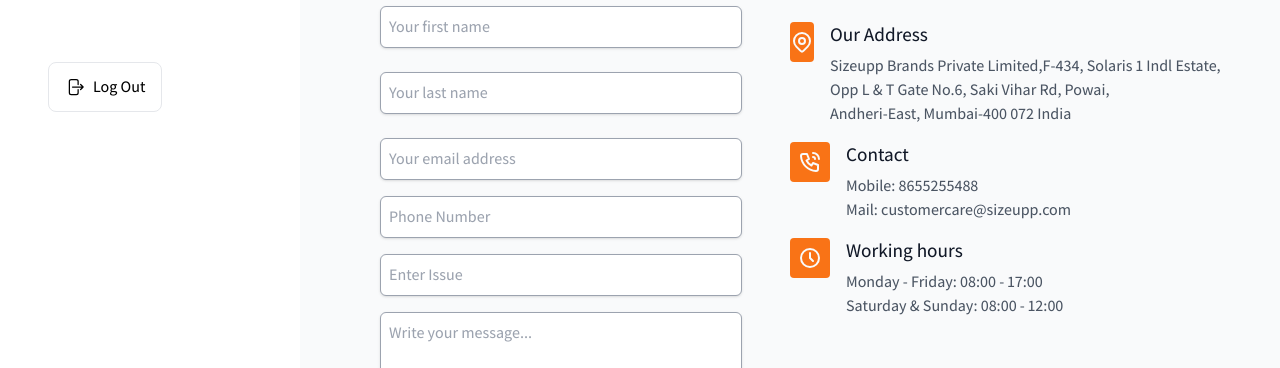
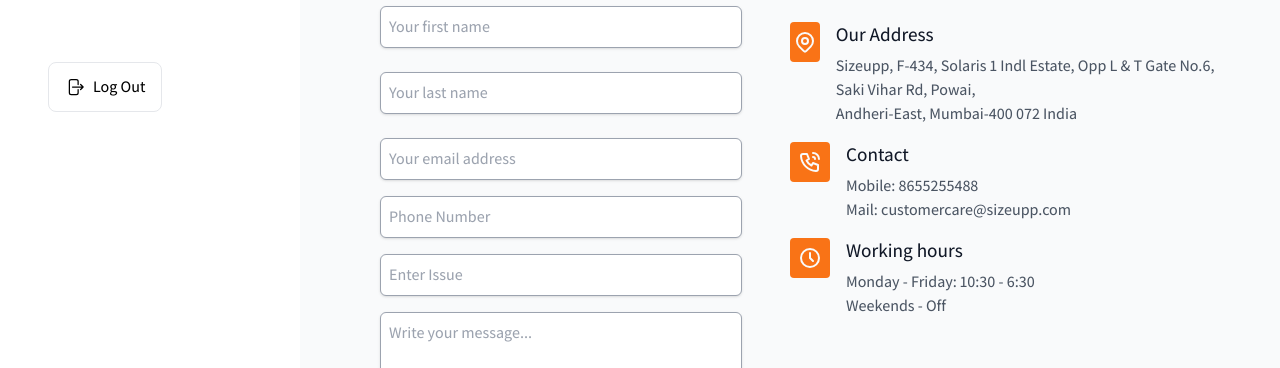
Before and after one commit to aayush-kumar-codes/sizeupp_frontend, a React (Vite) app: page /profile/contact in a window 1280 px wide. Shown: the part 419-787 px from the top of the page. Built offline with nearby package versions, Linux system fonts and the light colour scheme; no server answers; sample sign-in values are in the browser's storage.

Commit message:
Update contact information and working hours

```diff
--- a/src/pages/Account/Contact.jsx
+++ b/src/pages/Account/Contact.jsx
@@ -177,7 +177,7 @@ const Contact = () => {
                                         </div>
                                         <div className="ml-4 mb-4">
                                             <h3 className="mb-2 text-lg font-medium leading-6 text-gray-900">Our Address</h3>
-                                            <p className="text-gray-600">Sizeupp Brands Private Limited,F-434, Solaris 1 Indl Estate, Opp L & T Gate No.6, Saki Vihar Rd, Powai,</p>
+                                            <p className="text-gray-600">Sizeupp, F-434, Solaris 1 Indl Estate, Opp L & T Gate No.6, Saki Vihar Rd, Powai,</p>
                                             <p className="text-gray-600"> Andheri-East, Mumbai-400 072 India</p>
                                         </div>
                                     </li>
@@ -211,8 +211,8 @@ const Contact = () => {
                                         </div>
                                         <div className="ml-4 mb-4">
                                             <h3 className="mb-2 text-lg font-medium leading-6 text-gray-900">Working hours</h3>
-                                            <p className="text-gray-600">Monday - Friday: 08:00 - 17:00</p>
-                                            <p className="text-gray-600">Saturday &amp; Sunday: 08:00 - 12:00</p>
+                                            <p className="text-gray-600">Monday - Friday: 10:30 - 6:30</p>
+                                            <p className="text-gray-600">Weekends - Off</p>
                                         </div>
                                     </li>
                                 </ul>
```
